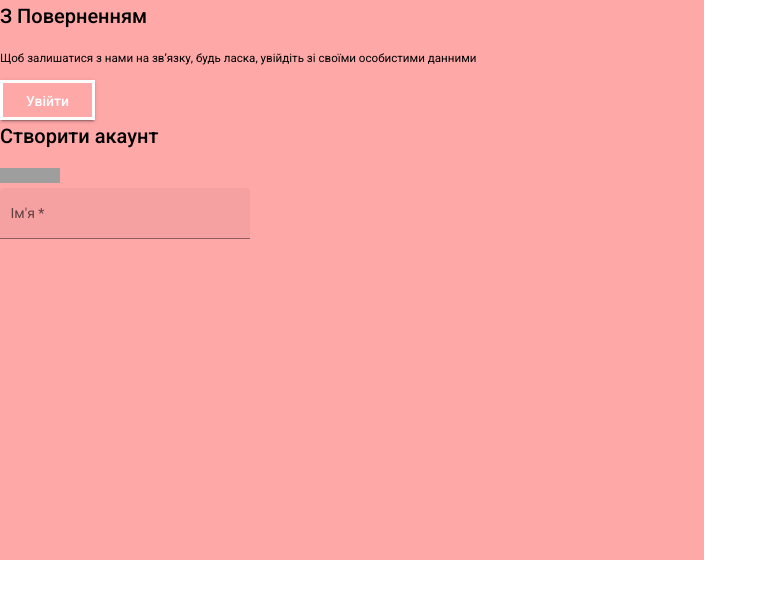
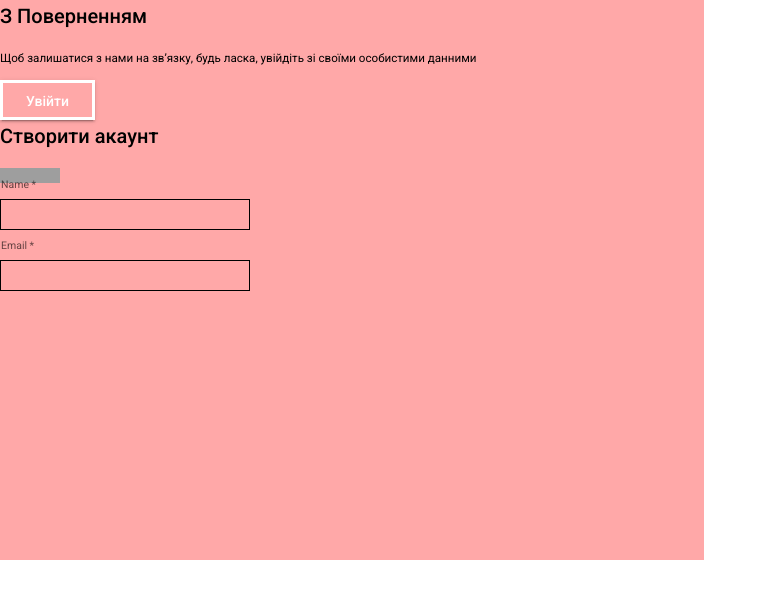
Before and after one commit to nastyamandrychenko/Fairy-tales, an Angular app: page /signUp in a window 1280 px wide. Shown: the top 598 px of the page, without its empty margins (0-767 px from the left). Built offline with nearby package versions, Linux system fonts and the light colour scheme; grey boxes are pictures that could not be loaded.

Commit message:
Added cusom input component

```diff
--- a/src/app/app.module.ts
+++ b/src/app/app.module.ts
@@ -12,6 +12,7 @@ import { SignupComponent } from './routers/signup/signup.component';
 import { SigninComponent } from './routers/signin/signin.component';
 import { BrowserAnimationsModule } from '@angular/platform-browser/animations';
 import { MaterialAppModule } from './ngmaterial.module';
+import { ComponentsModule } from './components/components.module';
 
 const routes: Routes = [
   {path: 'signUp', component: SignupComponent},
@@ -35,8 +36,8 @@ const routes: Routes = [
     BrowserAnimationsModule,
     MaterialAppModule,
     FormsModule,
-    ReactiveFormsModule
-
+    ReactiveFormsModule,
+    ComponentsModule
   ],
   providers: [],
   bootstrap: [AppComponent]
--- /dev/null
+++ b/src/app/components/input/input.component.html
@@ -0,0 +1,4 @@
+<mat-form-field style="width: 250px; display: block;" appearance="standard" floatLabel="always" layout-margin>
+    <mat-label>{{label}} </mat-label>
+    <input matInput required>
+</mat-form-field>
--- /dev/null
+++ b/src/app/components/input/input.component.scss
@@ -0,0 +1,7 @@
+:host ::ng-deep .mat-form-field-label-wrapper {
+    top: -20px;
+}
+
+:host ::ng-deep .mat-form-field-infix {
+    border: 1px solid black;
+}
--- /dev/null
+++ b/src/app/components/input/input.component.ts
@@ -0,0 +1,17 @@
+import { Component, Input, OnInit } from '@angular/core';
+
+@Component({
+  selector: 'app-input',
+  templateUrl: './input.component.html',
+  styleUrls: ['./input.component.scss']
+})
+export class InputComponent implements OnInit {
+
+  @Input() label: string = ""
+
+  constructor() { }
+
+  ngOnInit(): void {
+  }
+
+}
--- a/src/app/routers/signup/signup.component.html
+++ b/src/app/routers/signup/signup.component.html
@@ -17,10 +17,8 @@
 <form  class = "example-form" >
 
     <!-- name -->
-  <mat-form-field  style="width: 250px; display: block;"  class = "example-full-width"  appearance = "fill" >
-    <mat-label > Ім'я </mat-label >
-    <input matInput required>
-  </mat-form-field>
+<app-input label="Name"></app-input>
+<app-input label="Email"></app-input>
 
   <!-- email -->
   <!-- <mat-form-field  style="width: 250px; display: block;"  class = "example-full-width"  appearance = "fill" >
```
Also changed, not shown: src/app/components/components.module.ts (added, +11 -0 lines), 1 other file (tests, documents, lock files or other folders).
